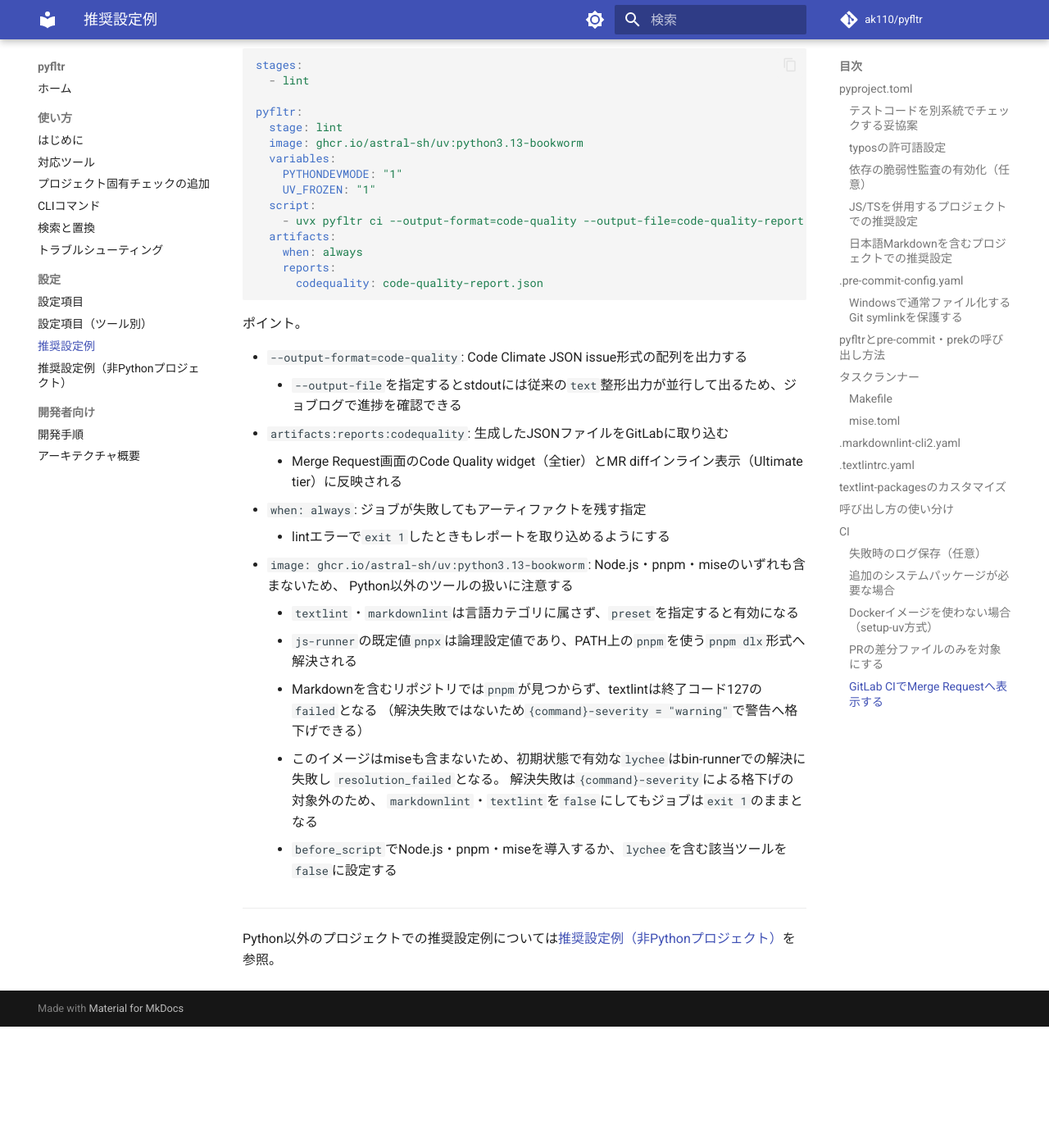
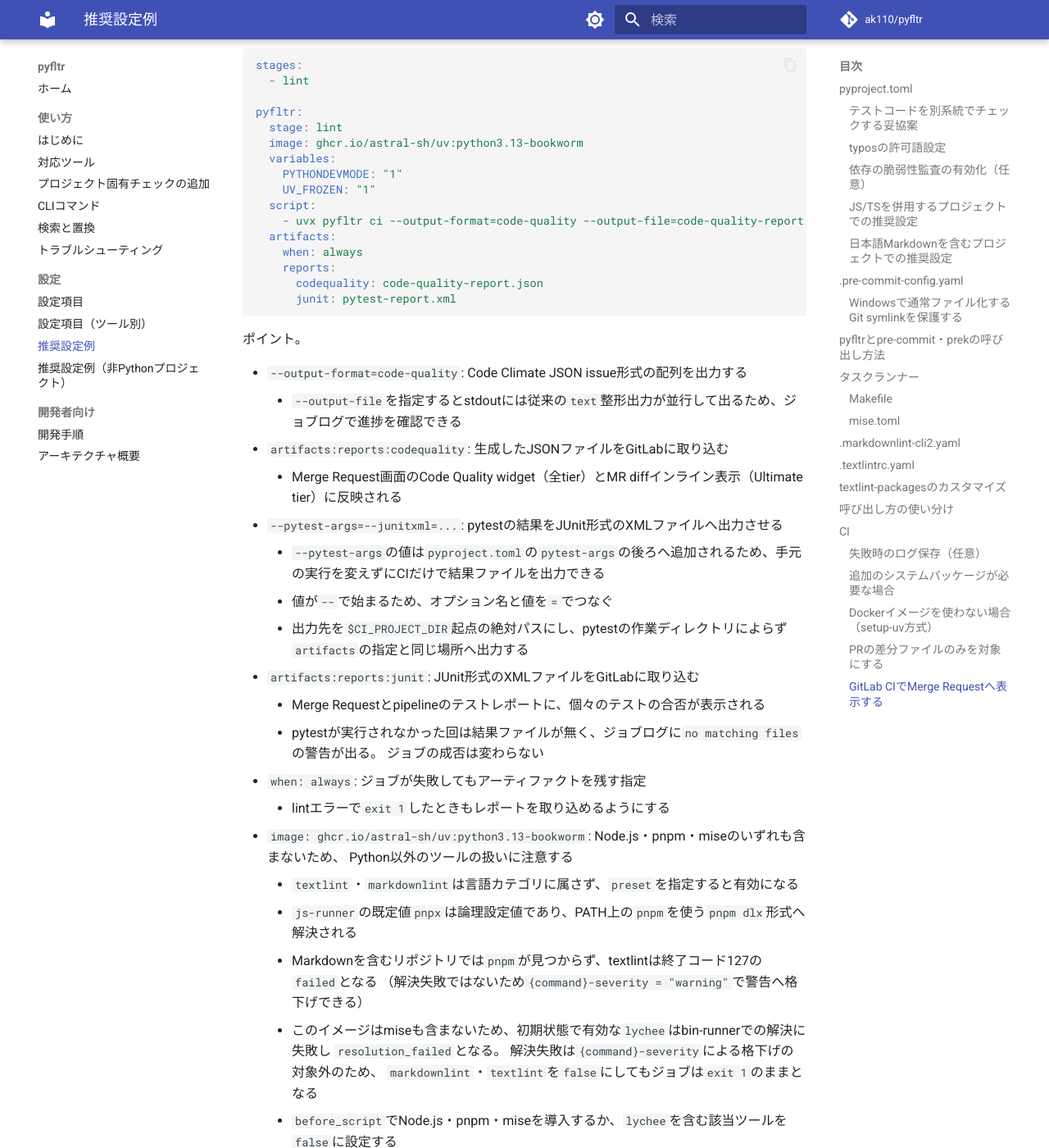
Before and after one commit to ak110/pyfltr, an MkDocs documentation site: the page built from docs/guide/recommended.md, in a window 1280 px wide and 1400 px high, scrolled down 25248 px. Shown: the whole window at 82% size. Built offline with MkDocs 1.6.1 and Material for MkDocs 9.7.7, drawn with Linux system fonts in a browser that asks for light colours; comment, search, counter and statistics services are not loaded; before the commit the page ends 26500 px from its top, so only the background shows below that.

Commit message:
docs(recommended): GitLab CIでpytestの個々の合否をテストレポートへ残す設定例を加える
GitLab CIの例へ、`--pytest-args`でJUnit形式の結果を出力し`artifacts:reports:junit`で取り込む指定を加える。
`--pytest-args`は設定の`pytest-args`の後ろへ追加されるため、手元の実行を変えずにCIだけで出力できる。
GitHub Actionsは標準でJUnit形式の結果を取り込む機能を持たないため、GitHub Actionsの例には加えない。

Co-Authored-By: Claude Opus 5.5 / Medium <noreply@anthropic.com>

````diff
--- a/docs/guide/recommended.md
+++ b/docs/guide/recommended.md
@@ -1093,11 +1093,12 @@ pyfltr:
     PYTHONDEVMODE: "1"
     UV_FROZEN: "1"
   script:
-    - uvx pyfltr ci --output-format=code-quality --output-file=code-quality-report.json
+    - uvx pyfltr ci --output-format=code-quality --output-file=code-quality-report.json --pytest-args=--junitxml=$CI_PROJECT_DIR/pytest-report.xml
   artifacts:
     when: always
     reports:
       codequality: code-quality-report.json
+      junit: pytest-report.xml
 ```
 
 ポイント。
@@ -1106,6 +1107,14 @@ pyfltr:
     - `--output-file`を指定するとstdoutには従来の`text`整形出力が並行して出るため、ジョブログで進捗を確認できる
 - `artifacts:reports:codequality`: 生成したJSONファイルをGitLabに取り込む
     - Merge Request画面のCode Quality widget（全tier）とMR diffインライン表示（Ultimate tier）に反映される
+- `--pytest-args=--junitxml=...`: pytestの結果をJUnit形式のXMLファイルへ出力させる
+    - `--pytest-args`の値は`pyproject.toml`の`pytest-args`の後ろへ追加されるため、手元の実行を変えずにCIだけで結果ファイルを出力できる
+    - 値が`--`で始まるため、オプション名と値を`=`でつなぐ
+    - 出力先を`$CI_PROJECT_DIR`起点の絶対パスにし、pytestの作業ディレクトリによらず`artifacts`の指定と同じ場所へ出力する
+- `artifacts:reports:junit`: JUnit形式のXMLファイルをGitLabに取り込む
+    - Merge Requestとpipelineのテストレポートに、個々のテストの合否が表示される
+    - pytestが実行されなかった回は結果ファイルが無く、ジョブログに`no matching files`の警告が出る。
+      ジョブの成否は変わらない
 - `when: always`: ジョブが失敗してもアーティファクトを残す指定
     - lintエラーで`exit 1`したときもレポートを取り込めるようにする
 - `image: ghcr.io/astral-sh/uv:python3.13-bookworm`: Node.js・pnpm・miseのいずれも含まないため、
````
